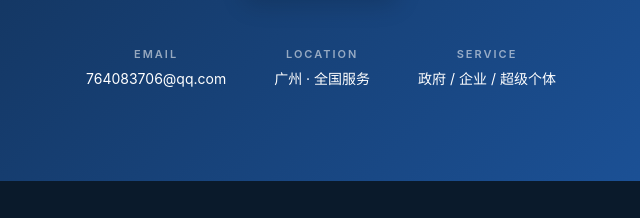
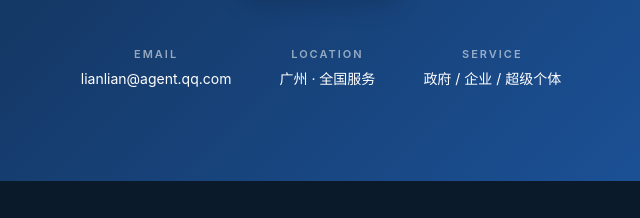
Before and after one commit to Alanlianlian/aifde.github.io, a plain HTML site: page index.html in a window 1280 px wide. Shown: the part 3292-3510 px from the top of the page, 319-959 px from the left. Drawn offline with Linux system fonts and the light colour scheme.

Commit message:
?????????

```diff
--- a/index.html
+++ b/index.html
@@ -134,7 +134,7 @@ footer .f-slogan { font-size: 12px; opacity: 0.7; margin-bottom: 8px; }
   <h2>准备让 AI 真正嵌入你的业务了吗？</h2>
   <p>告诉我你的业务场景，我们一起判断 AI 能帮你做什么，怎么做。</p>
   <a href="mailto:lianlian@agent.qq.com" class="btn">发送邮件咨询</a>
-  <div class="contact-info"><div class="contact-item"><span class="label">EMAIL</span>764083706@qq.com</div><div class="contact-item"><span class="label">LOCATION</span>广州 · 全国服务</div><div class="contact-item"><span class="label">SERVICE</span>政府 / 企业 / 超级个体</div></div>
+  <div class="contact-info"><div class="contact-item"><span class="label">EMAIL</span>lianlian@agent.qq.com</div><div class="contact-item"><span class="label">LOCATION</span>广州 · 全国服务</div><div class="contact-item"><span class="label">SERVICE</span>政府 / 企业 / 超级个体</div></div>
 </div></section>
 
 <footer><div class="f-logo">广州艾孚迪易科技有限公司</div><div class="f-slogan">AI-FDE Tech · 让 AI 变得对你有用，更易</div><div>&copy; 2026 艾孚迪易科技 保留所有权利</div></footer>
```
